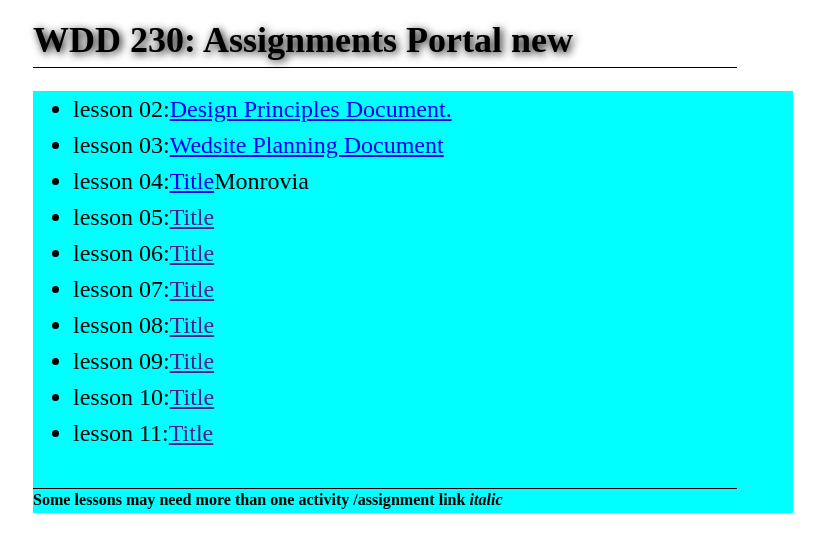
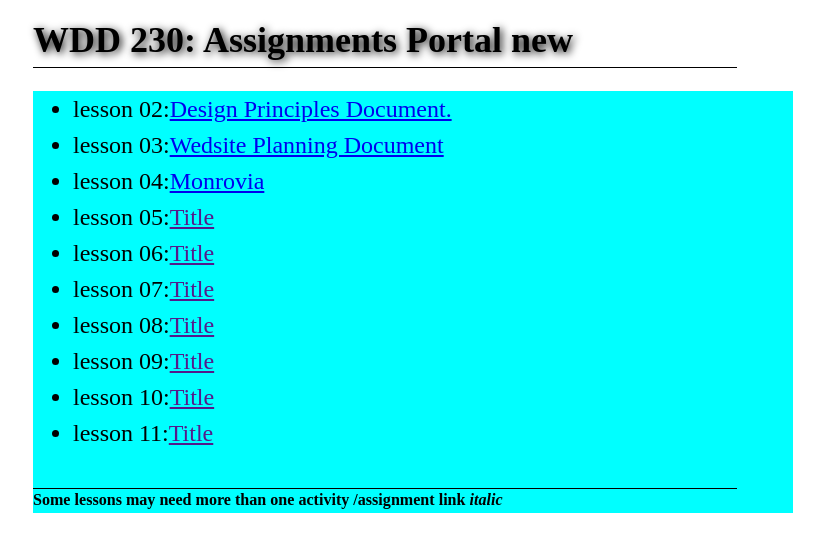
Before and after one commit to dehyubyui/wdd230, a plain HTML site: page index.html in a window 1280 px wide. Shown: the part 209-757 px from the top of the page, without its empty margins (227-1061 px from the left). Drawn offline with Linux system fonts and the light colour scheme.

Commit message:
Added Change

```diff
--- a/index.html
+++ b/index.html
@@ -21,7 +21,7 @@
             <ul>
                <li>lesson 02:<a href="lesson2/design-principles.html">Design Principles Document.</a></li>
                <li>lesson 03:<a href="lesson3/index.html">Wedsite Planning Document</a></li>
-               <li>lesson 04:<a href="Chamber/monrovia.html">Title</a>Monrovia</li>
+               <li>lesson 04:<a href="Chamber/monrovia.html">Monrovia</a></li>
                <li>lesson 05:<a href="">Title</a></li>
                <li>lesson 06:<a href="">Title</a></li>
                <li>lesson 07:<a href="">Title</a></li>
```
